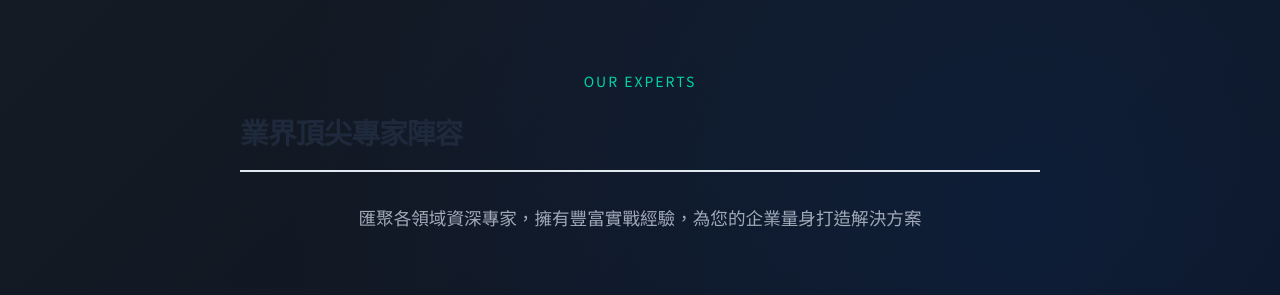
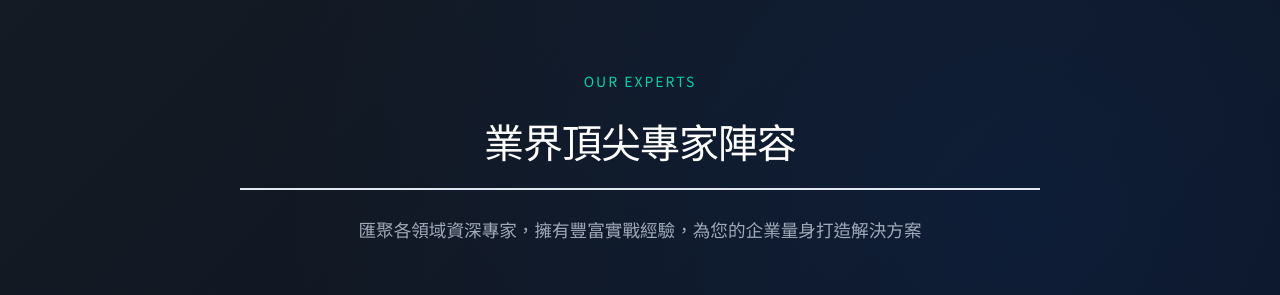
Before and after one commit to CWLiang/procus, a Next.js app: page / in a window 1280 px wide. Shown: the part 1801-2096 px from the top of the page. Built offline with nearby package versions, Linux system fonts and the light colour scheme.

Commit message:
update section header

```diff
--- a/src/app/globals.css
+++ b/src/app/globals.css
@@ -433,6 +433,49 @@ nav.scrolled {
   z-index: 1;
 }
 
+.experts-section .section-header {
+  text-align: center;
+  max-width: 800px;
+  margin: 0 auto 5rem;
+  display: flex;
+  flex-direction: column;
+  align-items: center;
+  justify-content: center;
+  width: 100%;
+  padding: 0;
+}
+
+.experts-section .section-header .section-tag {
+  color: var(--accent-teal);
+  font-size: 0.875rem;
+  letter-spacing: 2px;
+  text-transform: uppercase;
+  margin-bottom: 1rem;
+  text-align: center;
+  width: 100%;
+}
+
+.experts-section .section-header .section-title {
+  font-size: 2.5rem;
+  font-weight: 300;
+  margin-bottom: 1.5rem;
+  letter-spacing: -1px;
+  color: var(--text-white);
+  text-align: center !important;
+  width: 100%;
+  margin-left: auto;
+  margin-right: auto;
+  display: block;
+}
+
+.experts-section .section-header .section-desc {
+  color: var(--text-gray);
+  font-size: 1.1rem;
+  line-height: 1.8;
+  text-align: center;
+  width: 100%;
+}
+
 .experts-carousel {
   margin: 4rem 0;
   position: relative;
@@ -812,31 +855,49 @@ nav.scrolled {
   position: relative;
 }
 
+
+
 .section-header {
-  text-align: center;
-  max-width: 800px;
-  margin: 0 auto 5rem;
+  text-align: center !important;
+  max-width: 800px !important;
+  margin: 0 auto 5rem !important;
+  display: flex !important;
+  flex-direction: column !important;
+  align-items: center !important;
+  justify-content: center !important;
+  width: 100% !important;
+  padding: 0 !important;
 }
 
 .section-tag {
-  color: var(--accent-teal);
-  font-size: 0.875rem;
-  letter-spacing: 2px;
-  text-transform: uppercase;
-  margin-bottom: 1rem;
+  color: var(--accent-teal) !important;
+  font-size: 0.875rem !important;
+  letter-spacing: 2px !important;
+  text-transform: uppercase !important;
+  margin-bottom: 1rem !important;
+  text-align: center !important;
+  width: 100% !important;
 }
 
 .section-title {
-  font-size: 2.5rem;
-  font-weight: 300;
-  margin-bottom: 1.5rem;
-  letter-spacing: -1px;
+  font-size: 2.5rem !important;
+  font-weight: 300 !important;
+  margin-bottom: 1.5rem !important;
+  letter-spacing: -1px !important;
+  color: var(--text-white) !important;
+  text-align: center !important;
+  width: 100% !important;
+  margin-left: auto !important;
+  margin-right: auto !important;
+  display: block !important;
 }
 
 .section-desc {
-  color: var(--text-gray);
-  font-size: 1.1rem;
-  line-height: 1.8;
+  color: var(--text-gray) !important;
+  font-size: 1.1rem !important;
+  line-height: 1.8 !important;
+  text-align: center !important;
+  width: 100% !important;
 }
 
 .cases-grid {
@@ -931,6 +992,8 @@ nav.scrolled {
   background: var(--bg-section);
   position: relative;
 }
+
+
 
 /* Process Section */
 .process-container {
```
